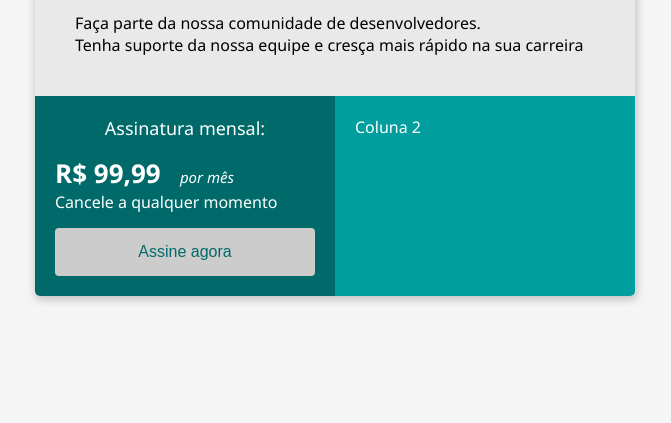
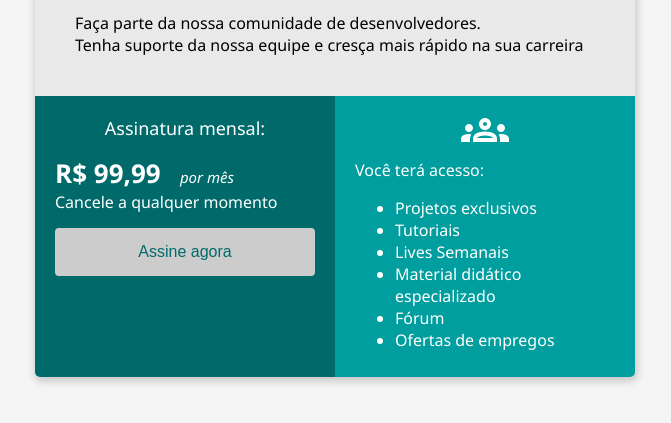
Before and after one commit to a-devrepo/bootcamp-modulo2, a plain HTML site: page index.html in a window 1280 px wide. Shown: the part 133-556 px from the top of the page, without its empty margins (305-976 px from the left). Drawn offline with Linux system fonts and the light colour scheme.

Commit message:
Closes #5 - tags ul e li

```diff
--- a/index.html
+++ b/index.html
@@ -53,7 +53,7 @@
         .col-2 {
             background-color: #009E9E;
             width: 50%;
-            padding: 20px;
+            padding: 10px 20px;
             color: #FFFFFF;
         }
 
@@ -89,6 +89,10 @@
         .button:hover {
             background-color: #E9E9E9;
         }
+
+        .image-group {
+            text-align: center;
+        }
     </style>
 </head>
 
@@ -107,7 +111,22 @@
                 <div>Cancele a qualquer momento</div>
                 <button class="button">Assine agora</button>
             </div>
-            <div class="col-2">Coluna 2</div>
+            <div class="col-2">
+                <div class="image-group">
+                    <object data="groups_white_48dp.svg" type="image/svg+xml"></object>
+                </div>
+                <div>
+                    Você terá acesso:
+                </div>
+                <ul>
+                    <li>Projetos exclusivos</li>
+                    <li>Tutoriais</li>
+                    <li>Lives Semanais</li>
+                    <li>Material didático especializado</li>
+                    <li>Fórum</li>
+                    <li>Ofertas de empregos</li>
+                </ul>
+            </div>
         </div>
     </div>
 </body>
```
Also changed, not shown: groups_white_48dp.svg (added).
